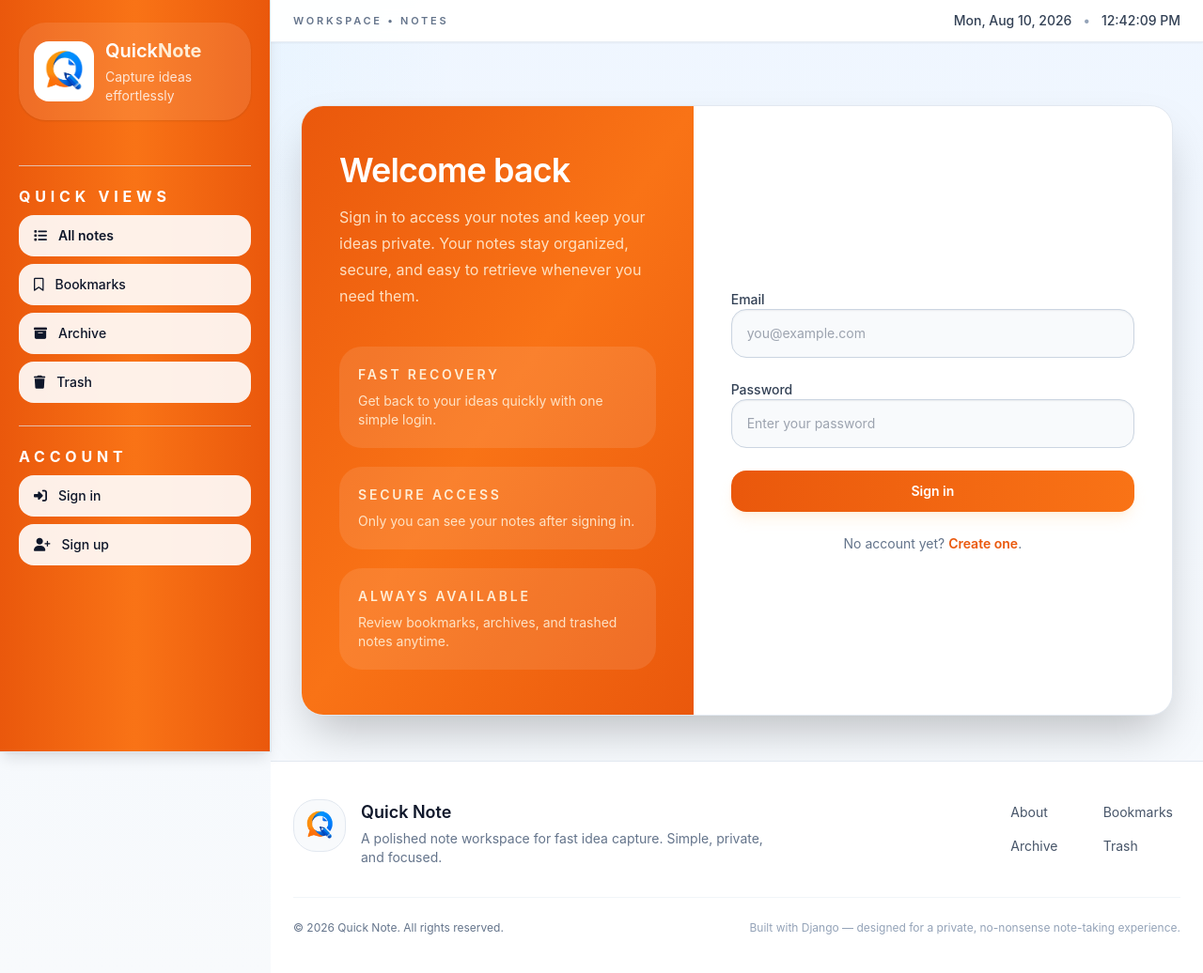
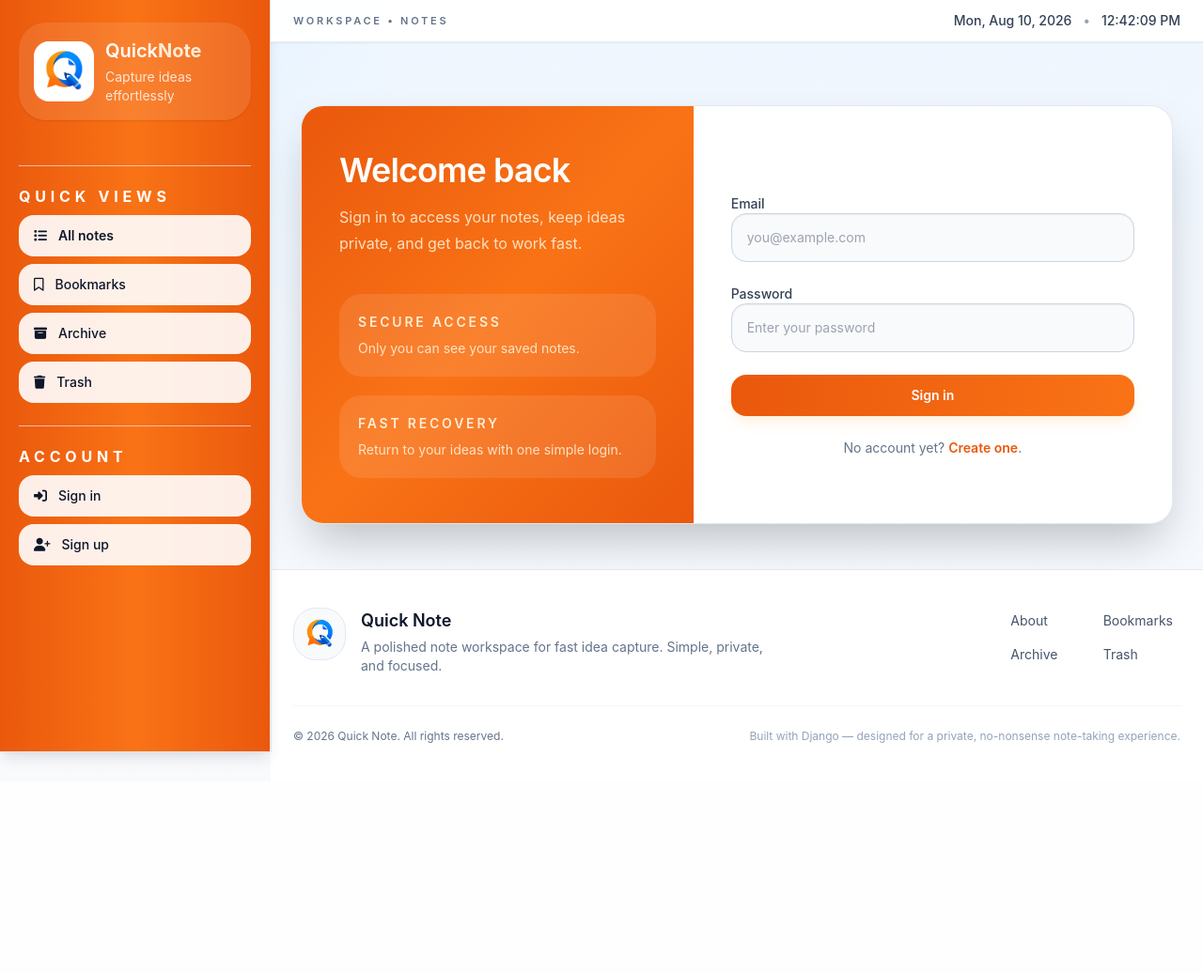
Before and after one commit to Paban-Bhandari/notes_app, a Django app: page /login/ in a window 1280 px wide. Shown: the whole page at 94% size. After the commit the page ends 813 px from the top, so only its background shows below. Run offline with Django 5.2, Linux system fonts and the light colour scheme; some libraries are stand-ins or nearby versions.

Commit message:
changes the content placement in login and sigup page

```diff
--- a/note/templates/login.html
+++ b/note/templates/login.html
@@ -10,19 +10,15 @@ Sign in
         <div class="bg-gradient-to-br from-orange-600 via-orange-500 to-orange-600 px-8 py-10 text-white sm:px-10 sm:py-12">
             <div class="max-w-lg">
                 <h1 class="text-4xl font-semibold tracking-tight">Welcome back</h1>
-                <p class="mt-4 text-base leading-7 text-orange-100/90">Sign in to access your notes and keep your ideas private. Your notes stay organized, secure, and easy to retrieve whenever you need them.</p>
+                <p class="mt-4 text-base leading-7 text-orange-100/90">Sign in to access your notes, keep ideas private, and get back to work fast.</p>
                 <div class="mt-10 space-y-5">
                     <div class="rounded-3xl bg-white/10 p-5">
-                        <p class="text-sm font-semibold uppercase tracking-[0.2em] text-orange-100">Fast recovery</p>
-                        <p class="mt-2 text-sm text-orange-100/90">Get back to your ideas quickly with one simple login.</p>
+                        <p class="text-sm font-semibold uppercase tracking-[0.2em] text-orange-100">Secure access</p>
+                        <p class="mt-2 text-sm text-orange-100/90">Only you can see your saved notes.</p>
                     </div>
                     <div class="rounded-3xl bg-white/10 p-5">
-                        <p class="text-sm font-semibold uppercase tracking-[0.2em] text-orange-100">Secure access</p>
-                        <p class="mt-2 text-sm text-orange-100/90">Only you can see your notes after signing in.</p>
-                    </div>
-                    <div class="rounded-3xl bg-white/10 p-5">
-                        <p class="text-sm font-semibold uppercase tracking-[0.2em] text-orange-100">Always available</p>
-                        <p class="mt-2 text-sm text-orange-100/90">Review bookmarks, archives, and trashed notes anytime.</p>
+                        <p class="text-sm font-semibold uppercase tracking-[0.2em] text-orange-100">Fast recovery</p>
+                        <p class="mt-2 text-sm text-orange-100/90">Return to your ideas with one simple login.</p>
                     </div>
                 </div>
             </div>
```
Also changed, not shown: note/templates/signup.html (+5 -9 lines).
